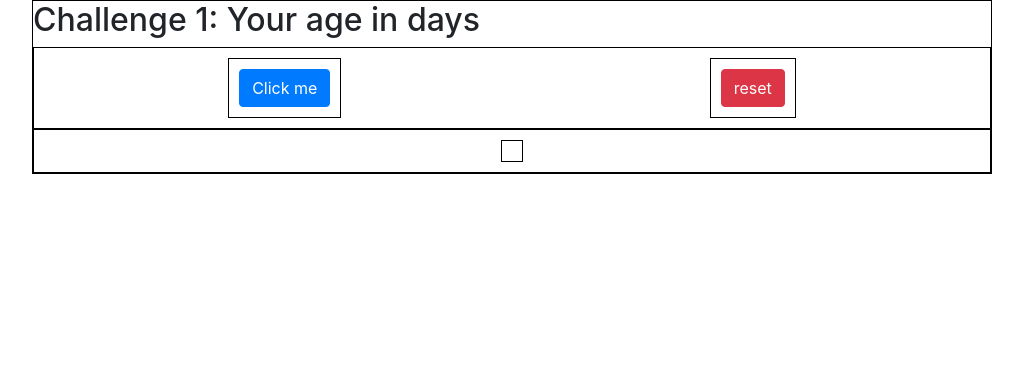
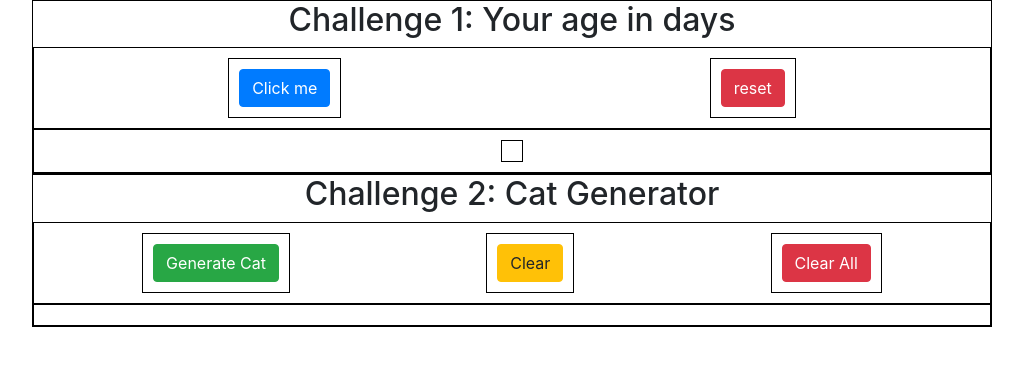
Before and after one commit to Maestro100/JavaScriptPractice, a plain HTML site: page index.html in a window 1280 px wide. Shown: the whole page, without its empty margins (128-1151 px from the left). Drawn offline with nearby package versions, Linux system fonts and the light colour scheme.

Commit message:
Challenge 2: Generate Cat

```diff
--- a/index.html
+++ b/index.html
@@ -27,7 +27,31 @@
         </div>
     </div>
 
-    <script src="static/js/script.js"></script>
+    <div class="container-1">
+        <h2>Challenge 2: Cat Generator</h2>
+        <div class="flex-box-container-1">
+            <div>
+                <button class="btn btn-success" id="cat-generator" onclick="generateCat()">
+                    Generate Cat
+                </button>
+            </div>
+            <div>
+                <button class="btn btn-warning" onclick="resetImages()">
+                    Clear
+                </button>
+            </div>
+
+            <div>
+                <button class="btn btn-danger" onclick="resetAllImages()">
+                    Clear All
+                </button>
+            </div>
+        </div>
+        <div class="flex-box-container-1" id="flex-cat-gen">
+        </div>
+
+
+        <script src="static/js/script.js"></script>
 </body>
 
 </html>
--- a/static/js/script.js
+++ b/static/js/script.js
@@ -13,3 +13,27 @@ function ageInDays(){
 function resetAgeInDays(){
     document.getElementById('ageInDays').remove();
 }
+
+var generation = 0;
+function generateCat(){
+    var image = document.createElement("img");
+    var div = document.getElementById("flex-cat-gen");
+    image.src = "https://www.sciencemag.org/sites/default/files/styles/article_main_large/public/cat_16x9.jpg?itok=1uV8V4Gl";
+    image.setAttribute('id','imgss');
+    div.appendChild(image);
+    generation++;
+}
+
+function resetImages(){
+    if(generation>0) {
+        document.getElementById("imgss").remove();
+        generation--;
+    }
+}
+
+function resetAllImages(){
+    var full = generation;
+    for(var i=0;i<full;i++){
+        resetImages();
+    }
+}
--- a/static/style.css
+++ b/static/style.css
@@ -2,6 +2,7 @@
     border: 1px solid black;
     margin: 0 auto;
     width: 75%;
+    text-align: center;
 }
 
 .flex-box-container-1{
@@ -19,3 +20,12 @@
     align-items: center;
     border: 1px solid black;
 }
+
+.flex-box-container-1 img{
+    border: 1px solid green;
+    max-width: 30%;
+    height: auto;
+    margin: 10px;
+    padding: 10px;
+    box-shadow: 0px 10px 50px rgba(0,0,0,0.7);
+}
```
